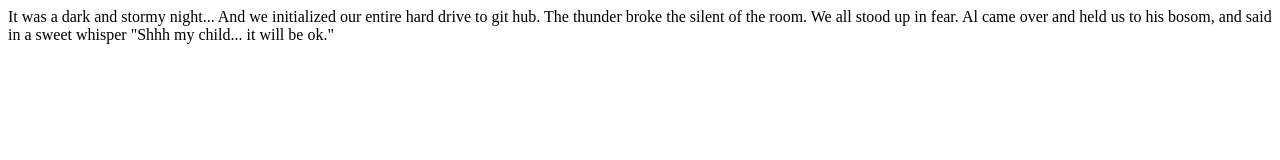
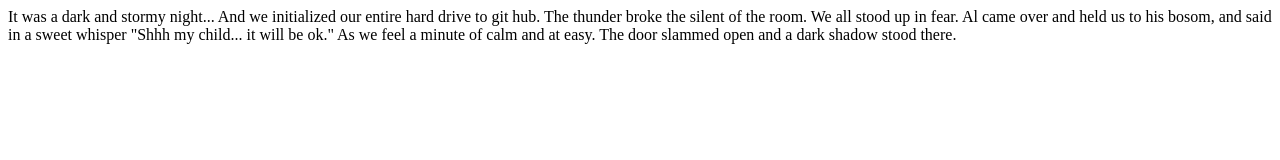
Before and after one commit to WilyMayo/fire-sidestory, a plain HTML site: page index.html in a window 1280 px wide. Drawn offline with Linux system fonts and the light colour scheme.

Commit message:
new line

```diff
--- a/index.html
+++ b/index.html
@@ -4,6 +4,7 @@
        And we initialized our entire hard drive to git hub.
        The thunder broke the silent of the room. We all stood up in fear.
        Al came over and held us to his bosom, and said in a sweet whisper "Shhh my child... it will be ok."
+       As we feel a minute of calm and at easy. The door slammed open and a dark shadow stood there.
     </p>
   </body>
 </html>
```
